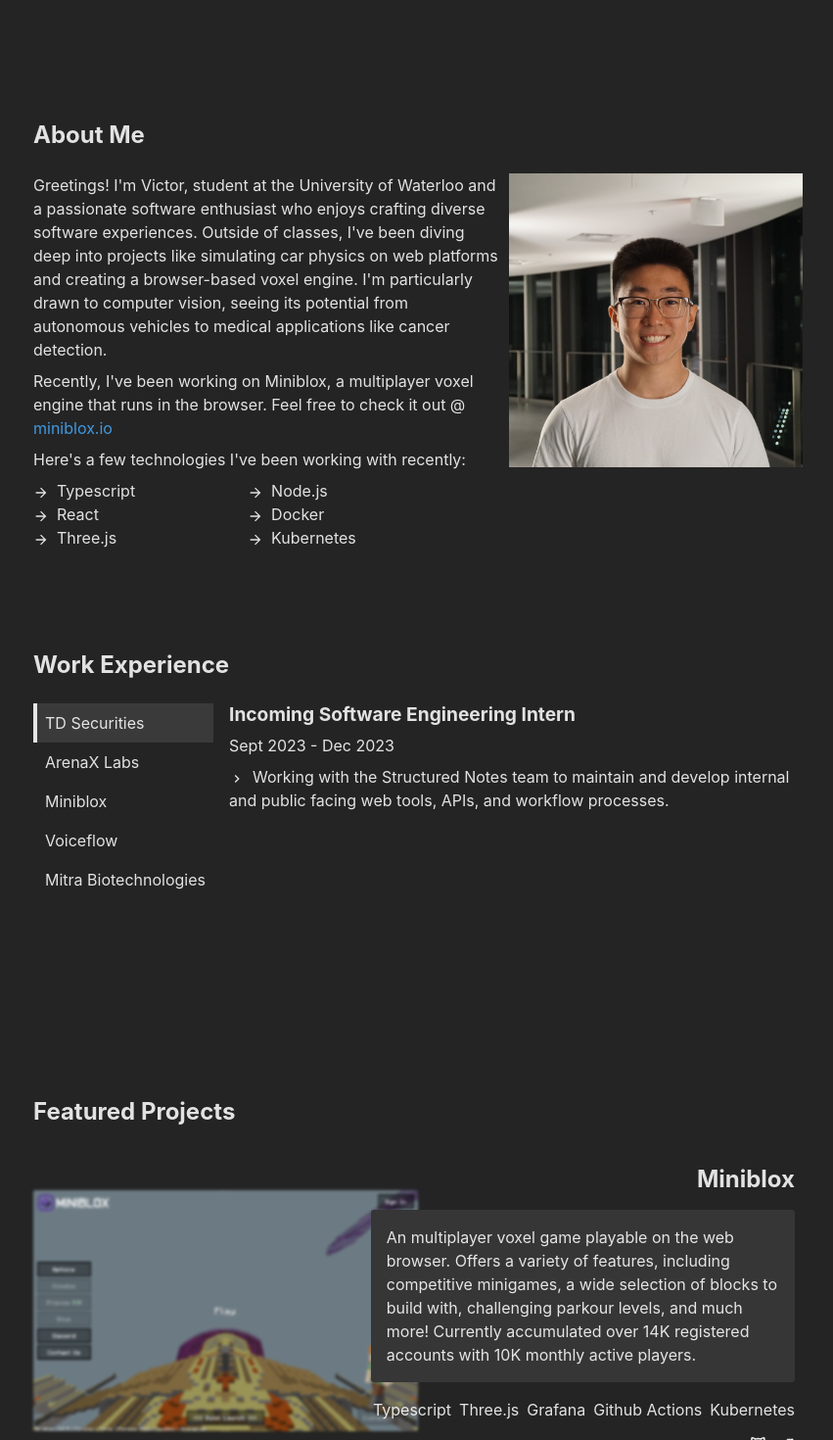
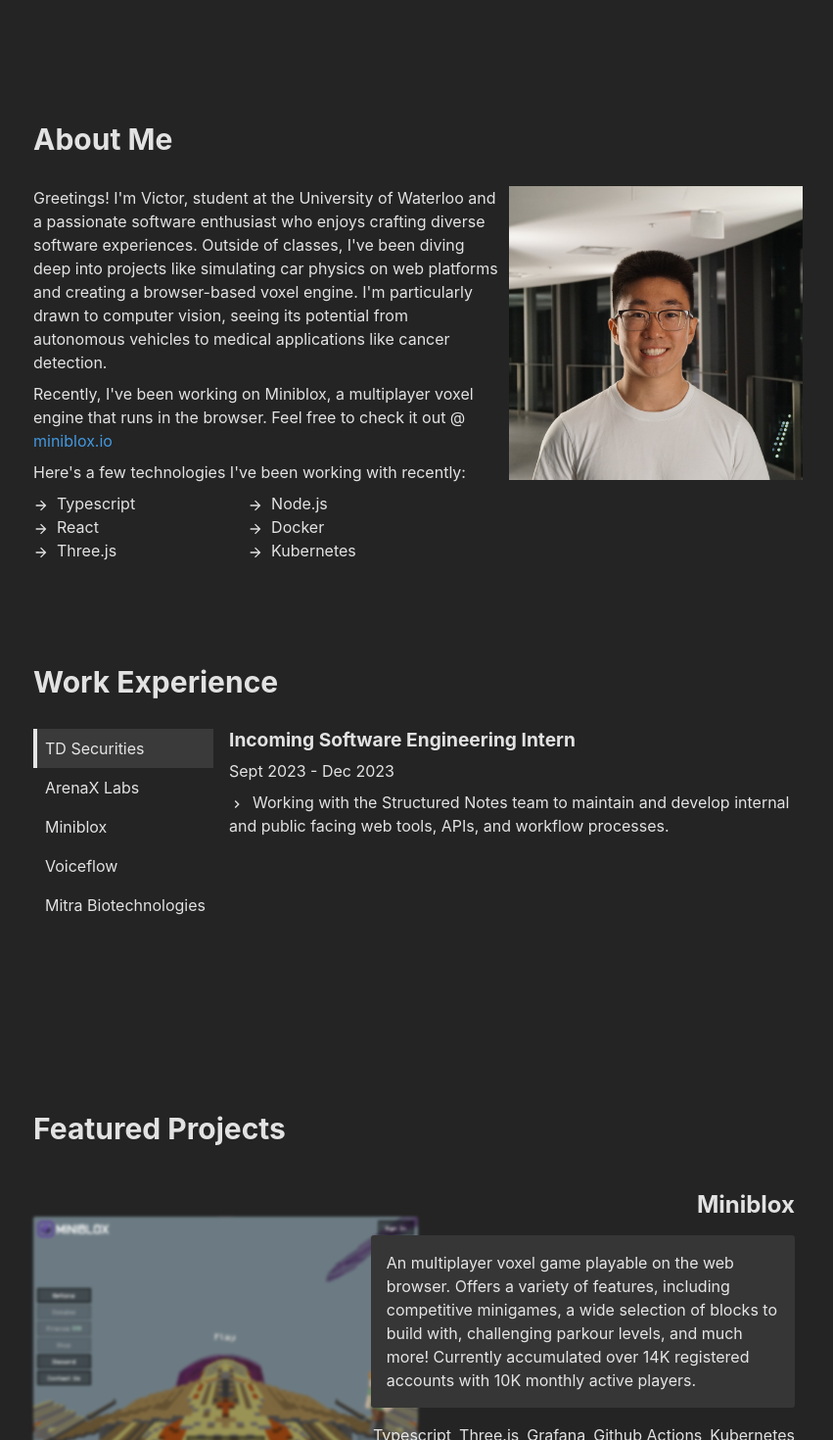
Before and after one commit to victoryqwei/victorwei.com, a React (Vite) app: page / in a window 1280 px wide. Shown: the part 780-2250 px from the top of the page at 98% size, without its empty margins (213-1064 px from the left). Built offline with nearby package versions, Linux system fonts and the light colour scheme.

Commit message:
fix: change header size

```diff
--- a/src/App.tsx
+++ b/src/App.tsx
@@ -1,5 +1,4 @@
 import { Box, Center, VStack } from "@chakra-ui/react";
-import { useEffect, useRef, useState } from "react";
 import "./index.css";
 import About from "./react/About";
 import Contact from "./react/Contact";
@@ -7,28 +6,7 @@ import NavBar from "./react/NavBar";
 import Projects from "./react/Projects";
 import Title from "./react/Title";
 import WorkExperience from "./react/Work";
-
-const FadeInSection = (props: { children: React.ReactNode }) => {
-  const [isVisible, setVisible] = useState(false);
-  const domRef = useRef<HTMLDivElement>(null);
-  useEffect(() => {
-    const observer = new IntersectionObserver((entries) => {
-      entries.forEach((entry) => {
-        if (entry.isIntersecting) {
-          setVisible(true);
-          observer.unobserve(entry.target);
-        }
-      });
-    });
-
-    if (domRef.current) observer.observe(domRef.current);
-  }, []);
-  return (
-    <Box className={`fade-in-section ${isVisible ? "is-visible" : ""}`} ref={domRef} w="100%">
-      {props.children}
-    </Box>
-  );
-};
+import FadeInSection from "./react/components/FadeInSection";
 
 const App: React.FC = () => {
   return (
--- a/src/react/About.tsx
+++ b/src/react/About.tsx
@@ -8,7 +8,7 @@ const About: React.FC = () => {
 
   return (
     <Box id="about" pt="6em" px="2em">
-      <Heading fontSize="2xl" mb="1em">
+      <Heading fontSize="3xl" mb="1em">
         About Me
       </Heading>
       <HStack alignItems="flex-start">
--- a/src/react/NavBar.tsx
+++ b/src/react/NavBar.tsx
@@ -51,7 +51,9 @@ const NavBar: React.FC = () => {
           </Link>
           {isMobile ? (
             <Menu>
-              <MenuButton as={HamburgerIcon}></MenuButton>
+              <MenuButton>
+                <HamburgerIcon boxSize="1.5em" />
+              </MenuButton>
               <MenuList color="black">
                 <MenuItem>
                   <Link href="#about">About</Link>
--- a/src/react/Projects.tsx
+++ b/src/react/Projects.tsx
@@ -1,9 +1,10 @@
 import { Box, HStack, Heading, Image, Link, Text, VStack } from "@chakra-ui/react";
+import { FiExternalLink, FiGithub } from "react-icons/fi";
+import airflip from "../assets/airflip.png";
 import miniblox from "../assets/miniblox.png";
-import airflip from "../assets/airflip.png";
 import quickmark from "../assets/quickmark.png";
-import { FiExternalLink, FiGithub } from "react-icons/fi";
 import { useMobile } from "../utils/hooks";
+import FadeInSection from "./components/FadeInSection";
 
 interface ProjectData {
   [key: string]: {
@@ -74,7 +75,7 @@ const Projects: React.FC = () => {
 
   return (
     <Box id="projects" py="2em" px="2em" w="100%">
-      <Heading fontSize="2xl" mb="1em">
+      <Heading fontSize="3xl" mb="1em">
         Featured Projects
       </Heading>
 
@@ -84,8 +85,8 @@ const Projects: React.FC = () => {
 
           if (isMobile) {
             return (
+              <FadeInSection key={i}>
                 <Box
-                key={i}
                   w="100%"
                   className="background-filter"
                   backgroundImage={`url(${data[name].image})`}
@@ -107,10 +108,12 @@ const Projects: React.FC = () => {
                     </HStack>
                   </VStack>
                 </Box>
+              </FadeInSection>
             );
           } else {
             return (
-              <HStack key={i}>
+              <FadeInSection key={i}>
+                <HStack>
                   {!isOdd && <ProjectImage src={data[name].image} link={data[name].links.website} />}
 
                   <VStack zIndex={1} gap="1em" align={isOdd ? "flex-start" : "flex-end"} p="1em" w="50%">
@@ -137,6 +140,7 @@ const Projects: React.FC = () => {
 
                   {isOdd && <ProjectImage src={data[name].image} link={data[name].links.website} />}
                 </HStack>
+              </FadeInSection>
             );
           }
         })}
--- a/src/react/Work.tsx
+++ b/src/react/Work.tsx
@@ -111,7 +111,7 @@ const WorkExperience: React.FC = () => {
 
   return (
     <Box id="experience" py="6em" px="2em" h="32em">
-      <Heading fontSize="2xl" mb="1em">
+      <Heading fontSize="3xl" mb="1em">
         Work Experience
       </Heading>
 
--- /dev/null
+++ b/src/react/components/FadeInSection.tsx
@@ -0,0 +1,28 @@
+import { Box } from "@chakra-ui/react";
+import { useEffect, useRef, useState } from "react";
+
+const FadeInSection: React.FC<{
+  children: React.ReactNode;
+}> = ({ children }) => {
+  const [isVisible, setVisible] = useState(false);
+  const domRef = useRef<HTMLDivElement>(null);
+  useEffect(() => {
+    const observer = new IntersectionObserver((entries) => {
+      entries.forEach((entry) => {
+        if (entry.isIntersecting) {
+          setVisible(true);
+          observer.unobserve(entry.target);
+        }
+      });
+    });
+
+    if (domRef.current) observer.observe(domRef.current);
+  }, []);
+  return (
+    <Box className={`fade-in-section ${isVisible ? "is-visible" : ""}`} ref={domRef} w="100%">
+      {children}
+    </Box>
+  );
+};
+
+export default FadeInSection;
```
Lines whose indentation alone changed are shown as unchanged.
